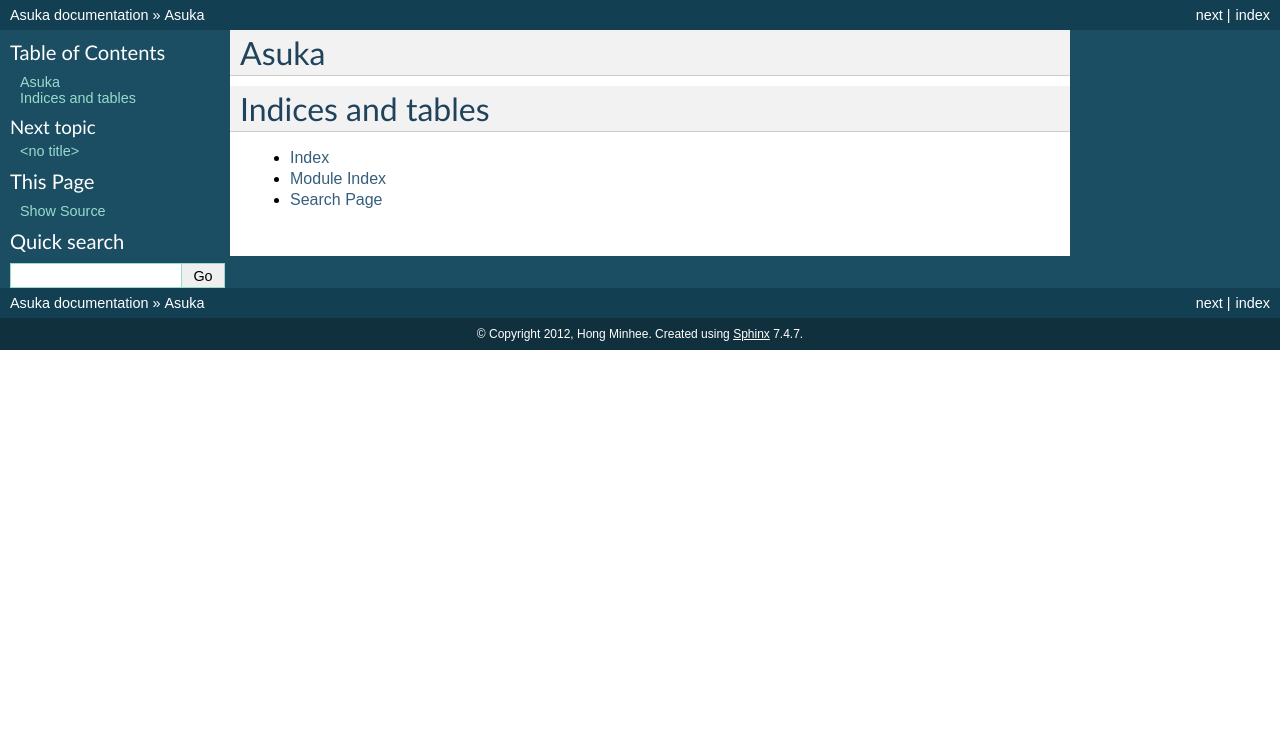
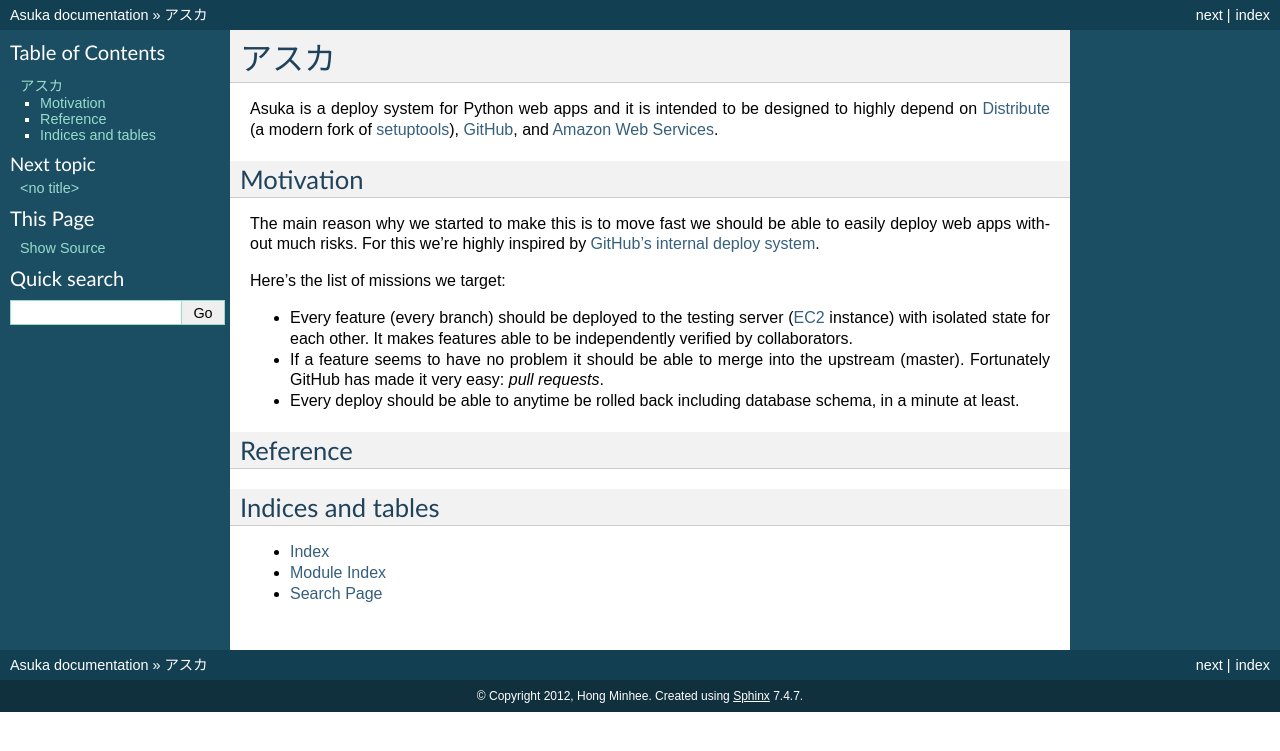
Before and after one commit to crosspop/asuka, a Sphinx documentation site: the page built from docs/index.rst, in a window 1280 px wide. Shown: the top 751 px of the page. Built offline with Sphinx 7.4.7, drawn with Linux system fonts in a browser that asks for light colours.

Commit message:
Doc index

```diff
--- a/docs/index.rst
+++ b/docs/index.rst
@@ -3,8 +3,45 @@
    You can adapt this file completely to your liking, but it should at least
    contain the root `toctree` directive.
 
-Asuka
-=====
+アスカ
+======
+
+Asuka is a deploy system for Python web apps and it is intended to be
+designed to highly depend on Distribute_ (a modern fork of setuptools_),
+GitHub_, and `Amazon Web Services`_.
+
+.. _Distribute: http://pypi.python.org/pypi/distribute
+.. _setuptools: http://pypi.python.org/pypi/setuptools
+.. _GitHub: https://github.com/
+.. _Amazon Web Services: http://aws.amazon.com/
+
+
+Motivation
+----------
+
+The main reason why we started to make this is to move fast we should be able
+to easily deploy web apps without much risks.  For this we're highly inspired
+by `GitHub's internal deploy system`__.
+
+Here's the list of missions we target:
+
+- Every feature (every branch) should be deployed to the testing server
+  (EC2_ instance) with isolated state for each other.  It makes features
+  able to be independently verified by collaborators.
+
+- If a feature seems to have no problem it should be able to merge into
+  the upstream (master).  Fortunately GitHub has made it very easy:
+  *pull requests*.
+
+- Every deploy should be able to anytime be rolled back including database
+  schema, in a minute at least.
+
+.. _EC2: http://aws.amazon.com/ec2/
+__ https://github.com/blog/1241-deploying-at-github
+
+
+Reference
+---------
 
 .. toctree::
    :maxdepth: 2
@@ -13,8 +50,8 @@
 
 
 Indices and tables
-==================
+------------------
 
-* :ref:`genindex`
-* :ref:`modindex`
-* :ref:`search`
+- :ref:`genindex`
+- :ref:`modindex`
+- :ref:`search`
```
